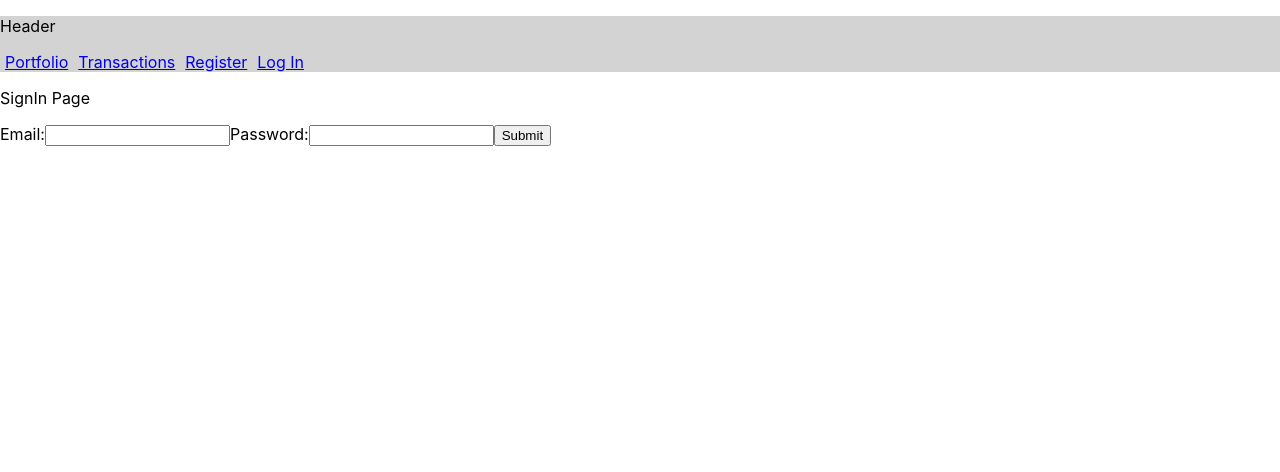
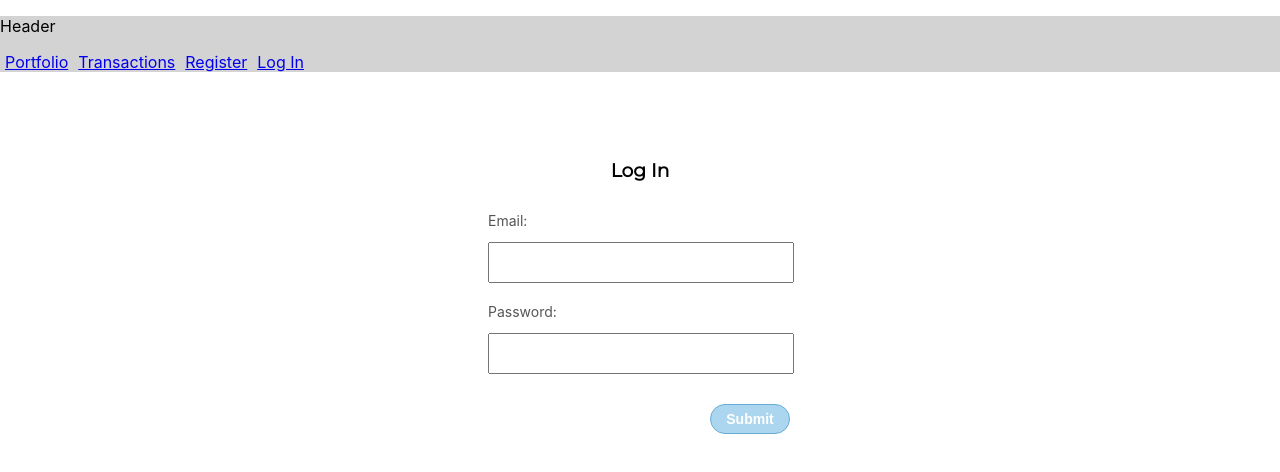
Before and after one commit to dalewb/TTP-FS-20180728, a React (Create React App) app in the folder stock-portfolio-app-front-end/: page /signin in a window 1280 px wide. Shown: the top 472 px of the page. Built offline with nearby package versions, Linux system fonts and the light colour scheme.

Commit message:
Style register and login pages

```diff
--- a/stock-portfolio-app-front-end/public/index.html
+++ b/stock-portfolio-app-front-end/public/index.html
@@ -5,6 +5,7 @@
     <link rel="shortcut icon" href="%PUBLIC_URL%/favicon.ico">
     <meta name="viewport" content="width=device-width, initial-scale=1, shrink-to-fit=no">
     <meta name="theme-color" content="#000000">
+    <link href="https://fonts.googleapis.com/css?family=Montserrat" rel="stylesheet">
     <!--
       manifest.json provides metadata used when your web app is added to the
       homescreen on Android. See https://developers.google.com/web/fundamentals/web-app-manifest/
--- a/stock-portfolio-app-front-end/src/components/register.js
+++ b/stock-portfolio-app-front-end/src/components/register.js
@@ -1,4 +1,5 @@
 import React, { Component } from 'react';
+import '../styles/userInput.css';
 
 class Register extends Component {
   constructor(props) {
@@ -69,46 +70,45 @@ class Register extends Component {
 
   render() {
     return (
-      <div>
-        <h3>Registration Page</h3>
-        <form onSubmit={this.handleSubmit}>
-          <label>
-            Name:
+      <div className="user-form">
+        <h3 className="user-form__title">Register</h3>
+        <form onSubmit={this.handleSubmit} className="user-form__form">
+          <label className="user-form__label">Name:</label>
           <input
             name="name"
             type="text"
             value={this.state.name}
             onChange={this.handleChange}
+            className="user-form__input"
           />
-          </label>
-          <label>
-            Email:
+          <label className="user-form__label">Email:</label>
           <input
             name="email"
             type="email"
             value={this.state.email}
             onChange={this.handleChange}
+            className="user-form__input"
           />
-          </label>
-          <label>
-            Password:
+          <label className="user-form__label">Password:</label>
           <input
             name="password"
             type="password"
             value={this.state.password}
             onChange={this.handleChange}
+            className="user-form__input"
           />
-          </label>
-          <label>
-            Confirm Password:
+          <label className="user-form__label">Confirm Password:</label>
           <input
             name="confirmPassword"
             type="password"
             value={this.state.confirmPassword}
             onChange={this.handleChange}
+            className="user-form__input"
           />
-          </label>
-          <input type="submit" value="Submit"/>
+        <input
+          type="submit"
+          value="Submit"
+          className="submitButton"/>
         </form>
         {this.state.errors && <p>{this.state.errors}</p>}
       </div>
--- a/stock-portfolio-app-front-end/src/components/signIn.js
+++ b/stock-portfolio-app-front-end/src/components/signIn.js
@@ -1,4 +1,5 @@
 import React, { Component } from 'react';
+import '../styles/userInput.css';
 
 class SignIn extends Component {
   constructor(props) {
@@ -30,18 +31,27 @@ class SignIn extends Component {
 
   render() {
     return (
-      <div>
-        <p>SignIn Page</p>
-        <form onSubmit={this.handleSubmit}>
-          <label>
-            Email:
-            <input type="text" value={this.state.email} onChange={this.handleEmailChange}/>
-          </label>
-          <label>
-            Password:
-            <input type="password" value={this.state.password} onChange={this.handlePasswordChange}/>
-          </label>
-          <input type="submit" value="Submit"/>
+      <div className="user-form">
+        <h3 className="user-form__title">Log In</h3>
+        <form onSubmit={this.handleSubmit} className="user-form__form">
+          <label className="user-form__label">Email:</label>
+          <input
+            type="text"
+            value={this.state.email}
+            onChange={this.handleEmailChange}
+            className="user-form__input"
+          />
+          <label className="user-form__label">Password:</label>
+          <input
+            type="password"
+            value={this.state.password}
+            onChange={this.handlePasswordChange}
+            className="user-form__input"
+          />
+          <input
+            className="submitButton"
+            type="submit"
+            value="Submit"/>
         </form>
       </div>
     )
--- /dev/null
+++ b/stock-portfolio-app-front-end/src/styles/userInput.css
@@ -0,0 +1,59 @@
+.user-form {
+  position: fixed;
+  width: 340px;
+  height: 280px;
+  top: 35%;
+  left: 50%;
+  margin-top: -140px;
+  margin-left: -170px;
+  background: #fff;
+  border-radius: 3px;
+}
+
+.user-form__title {
+  font-family: 'Montserrat', sans-serif;
+  font-weight: bold;
+  text-align: center;
+}
+
+.user-form__form {
+  margin: 0 auto;
+  margin-top: 20px;
+}
+
+.user-form__label {
+  color: #555;
+  display: inline-block;
+  margin-left: 18px;
+  padding-top: 10px;
+  font-size: 14px;
+}
+
+.user-form__input {
+  font-family: 'Montserrat', sans-serif;
+  font-size: 12px;
+  outline: none;
+  color: #777;
+  padding-left: 10px;
+  margin: 10px;
+  margin-top: 12px;
+  margin-left: 18px;
+  width: 290px;
+  height: 35px;
+}
+
+.submitButton {
+  float: right;
+  margin-right: 20px;
+  margin-top: 20px;
+  margin-bottom: 2px;
+  width: 80px;
+  height: 30px;
+  font-size: 14px;
+  font-weight: bold;
+  color: #fff;
+  background-color: #acd6ef;
+  border-radius: 30px;
+  border: 1px solid #66add6;
+  cursor: pointer;
+}
```
Lines whose indentation alone changed are shown as unchanged.
